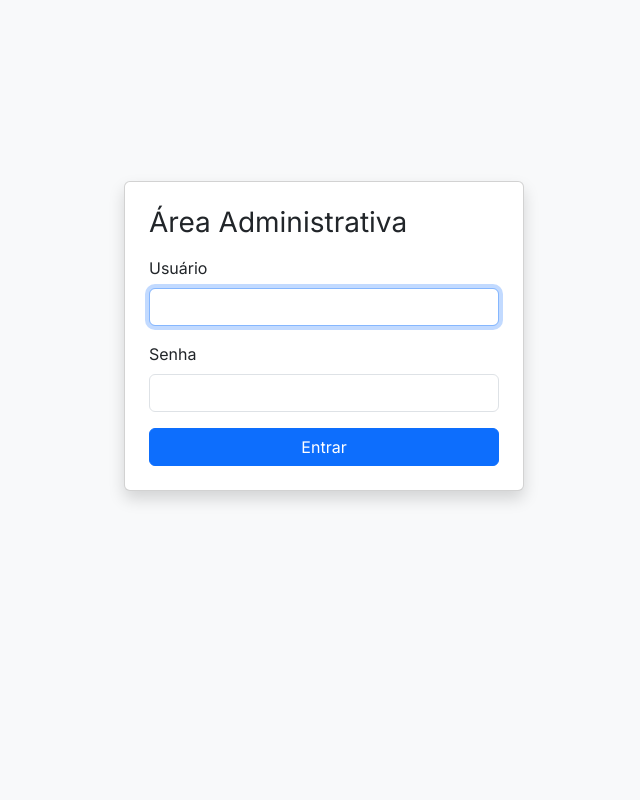
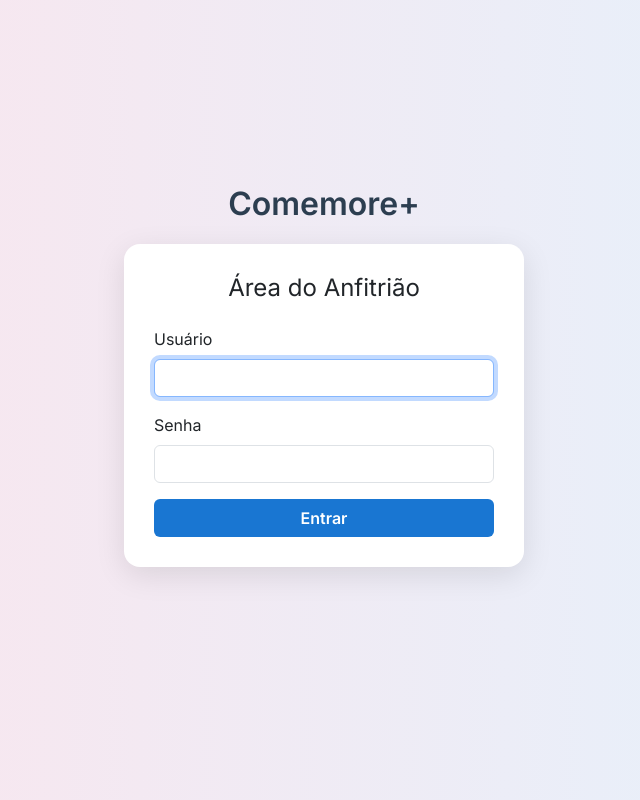
Before and after one commit to Paulo-Marcelo-Git/project_rsvp_birthday, a Flask app: page /login in a window 1280 px wide. Shown: the whole page, without its empty margins (316-956 px from the left). Run offline with Flask 3, Linux system fonts and the light colour scheme.

Commit message:
feat(projeto) Melhorias Na Tela De Login

```diff
--- a/backend/templates/invite.html
+++ b/backend/templates/invite.html
@@ -1,3 +1,5 @@
+<!-- backend\templates\invite.html -->
+
 <!DOCTYPE html>
 <html lang="pt-br">
 <head>
--- a/backend/templates/login.html
+++ b/backend/templates/login.html
@@ -1,17 +1,46 @@
 <!-- backend\templates\login.html -->
 
 {% extends "base.html" %}
-{% block title %}Login{% endblock %}
+{% block title %}Comemore+ - Login{% endblock %}
 
 {% block content %}
-<div class="container d-flex align-items-center justify-content-center" style="min-height: 80vh;">
-  <div class="card shadow p-4" style="max-width: 400px; width: 100%;">
-    <div class="d-flex justify-content-between align-items-center mb-3">
-      <h3 class="mb-0">Área Administrativa</h3>
-      {% if current_user.is_authenticated %}
-        <a href="{{ url_for('logout') }}" class="btn btn-sm btn-outline-secondary">Sair</a>
-      {% endif %}
-    </div>
+<style>
+  body {
+    background: linear-gradient(to right, #fce4ec, #e3f2fd); /* rosa claro e azul claro */
+  }
+  .login-header {
+    font-weight: 700;
+    font-size: 2rem;
+    color: #2c3e50;
+    margin-bottom: 20px;
+  }
+  .login-box {
+    background: #ffffff;
+    padding: 30px;
+    border-radius: 16px;
+    box-shadow: 0 8px 30px rgba(0, 0, 0, 0.1);
+    width: 100%;
+    max-width: 400px;
+  }
+  .form-label {
+    font-weight: 500;
+  }
+  .btn-login {
+    background: #1976d2;
+    color: white;
+    font-weight: 600;
+  }
+  .btn-login:hover {
+    background: #1565c0;
+  }
+</style>
+
+<div class="container d-flex flex-column align-items-center justify-content-center" style="min-height: 90vh;">
+  <!-- Nome do sistema -->
+  <h1 class="login-header">Comemore+</h1>
+
+  <div class="login-box">
+    <h4 class="mb-4 text-center">Área do Anfitrião</h4>
 
     <form method="POST" action="{{ url_for('login') }}">
       <div class="mb-3">
@@ -22,8 +51,8 @@
         <label class="form-label">Senha</label>
         <input type="password" name="password" class="form-control" required>
       </div>
-      <div class="d-grid gap-2">
-        <button type="submit" class="btn btn-primary">Entrar</button>
+      <div class="d-grid">
+        <button type="submit" class="btn btn-login">Entrar</button>
       </div>
     </form>
   </div>
```
Also changed, not shown: backend/templates/admin_responses.html (+8 -7 lines).
